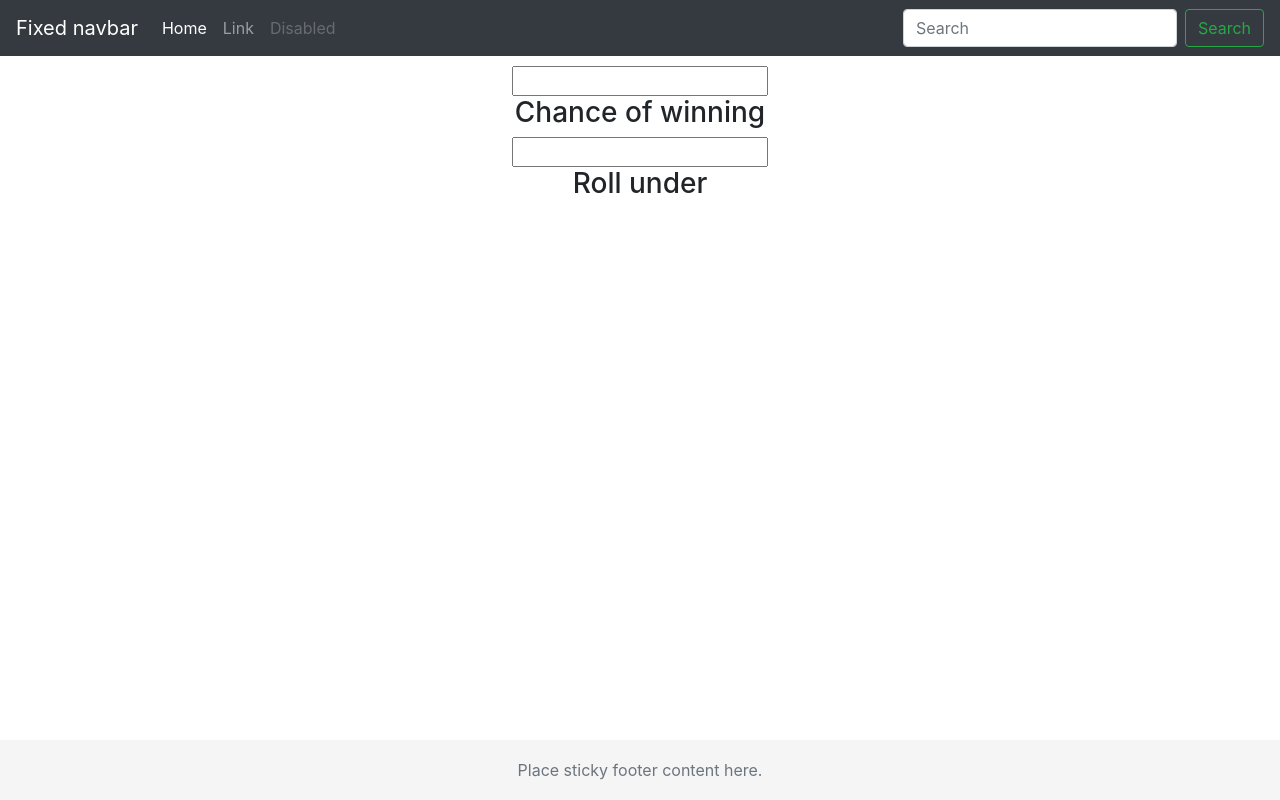
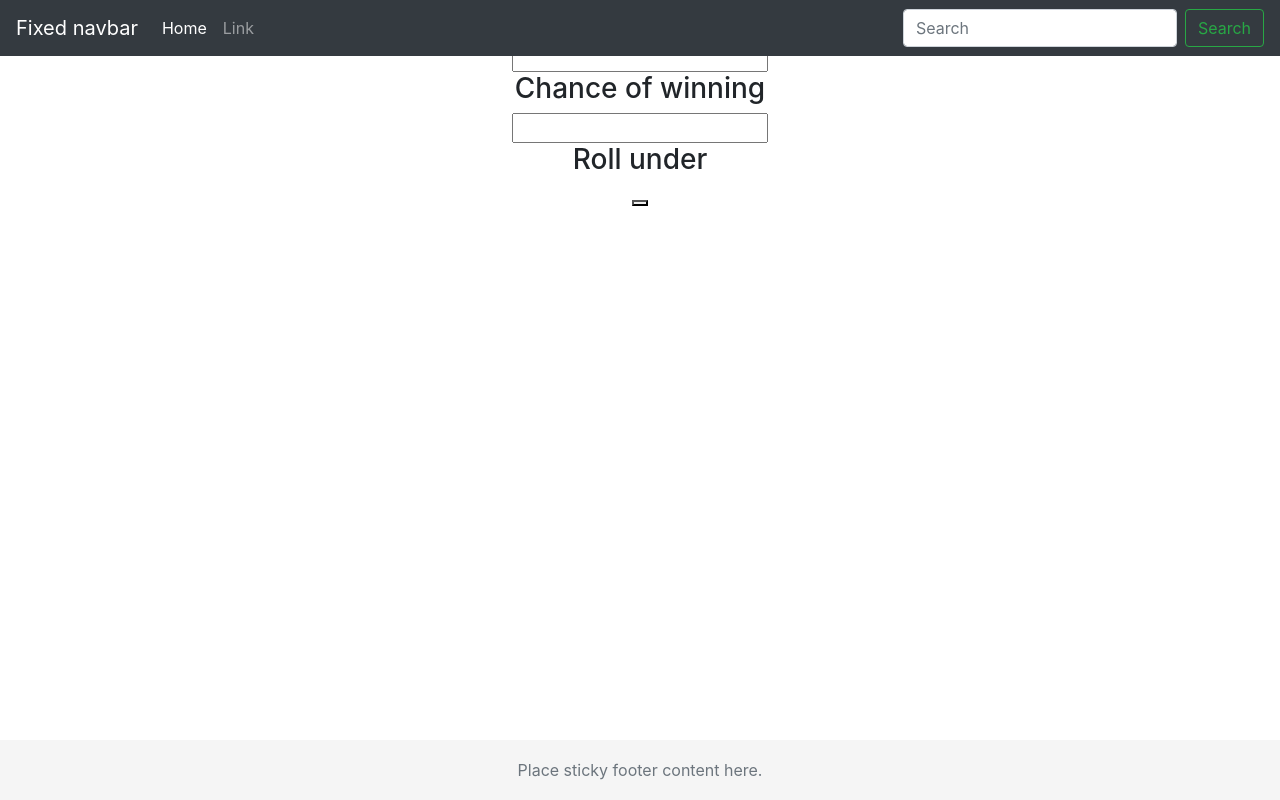
Before and after one commit to AndreMiras/etheroll, a React (Create React App) app: page / in a window 1280 px wide. Built offline with nearby package versions, Linux system fonts and the light colour scheme.

Commit message:
fixes warnings

```diff
--- a/src/App.js
+++ b/src/App.js
@@ -1,5 +1,4 @@
 import React, { Component } from 'react';
-import logo from './logo.svg';
 import './App.css';
 import Headers from './components/Headers';
 import Footers from './components/Footers';
--- a/src/components/Headers.js
+++ b/src/components/Headers.js
@@ -4,22 +4,19 @@
   render() {
     return (
       <header>
-        // Fixed navbar
+        {/* Fixed navbari */}
         <nav className="navbar navbar-expand-md navbar-dark fixed-top bg-dark">
-          <a className="navbar-brand" href="#">Fixed navbar</a>
+          <a className="navbar-brand" href="/">Fixed navbar</a>
           <button className="navbar-toggler" type="button" data-toggle="collapse" data-target="#navbarCollapse" aria-controls="navbarCollapse" aria-expanded="false" aria-label="Toggle navigation">
             <span className="navbar-toggler-icon"></span>
           </button>
           <div className="collapse navbar-collapse" id="navbarCollapse">
             <ul className="navbar-nav mr-auto">
               <li className="nav-item active">
-                <a className="nav-link" href="#">Home <span className="sr-only">(current)</span></a>
+                <a className="nav-link" href="/">Home <span className="sr-only">(current)</span></a>
               </li>
               <li className="nav-item">
-                <a className="nav-link" href="#">Link</a>
-              </li>
-              <li className="nav-item">
-                <a className="nav-link disabled" href="#">Disabled</a>
+                <a className="nav-link" href="/">Link</a>
               </li>
             </ul>
             <form className="form-inline mt-2 mt-md-0">
--- a/src/components/PlaceBet.js
+++ b/src/components/PlaceBet.js
@@ -1,5 +1,4 @@
 import React from 'react';
-import ReactDOM from 'react-dom';
 
 
 class BetSize extends React.Component {
@@ -54,6 +53,7 @@
         <BetSize />
         <ChanceOfWinning />
         <RollUnder />
+        <RollButton />
       </div>
     );
   }
```
